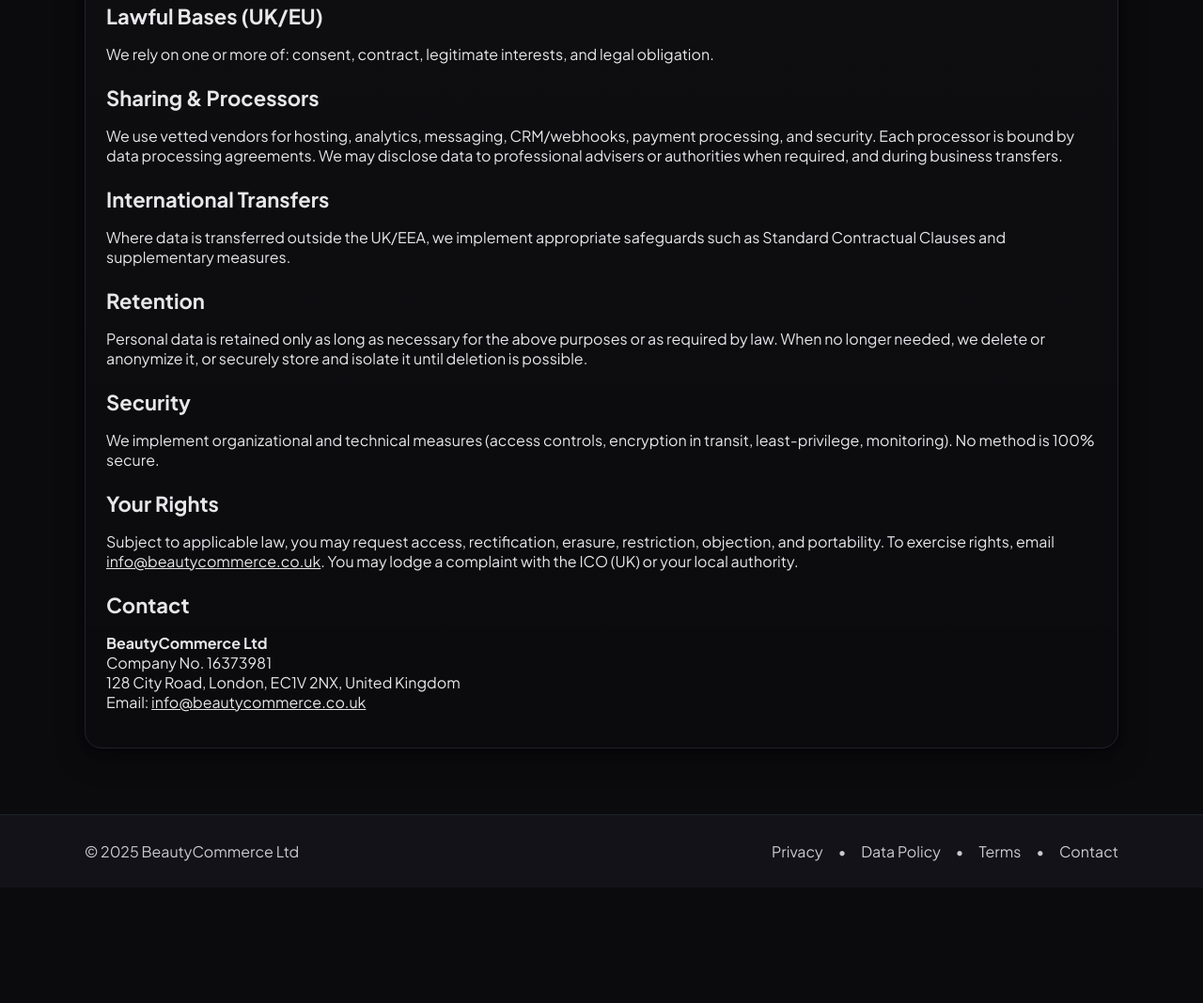
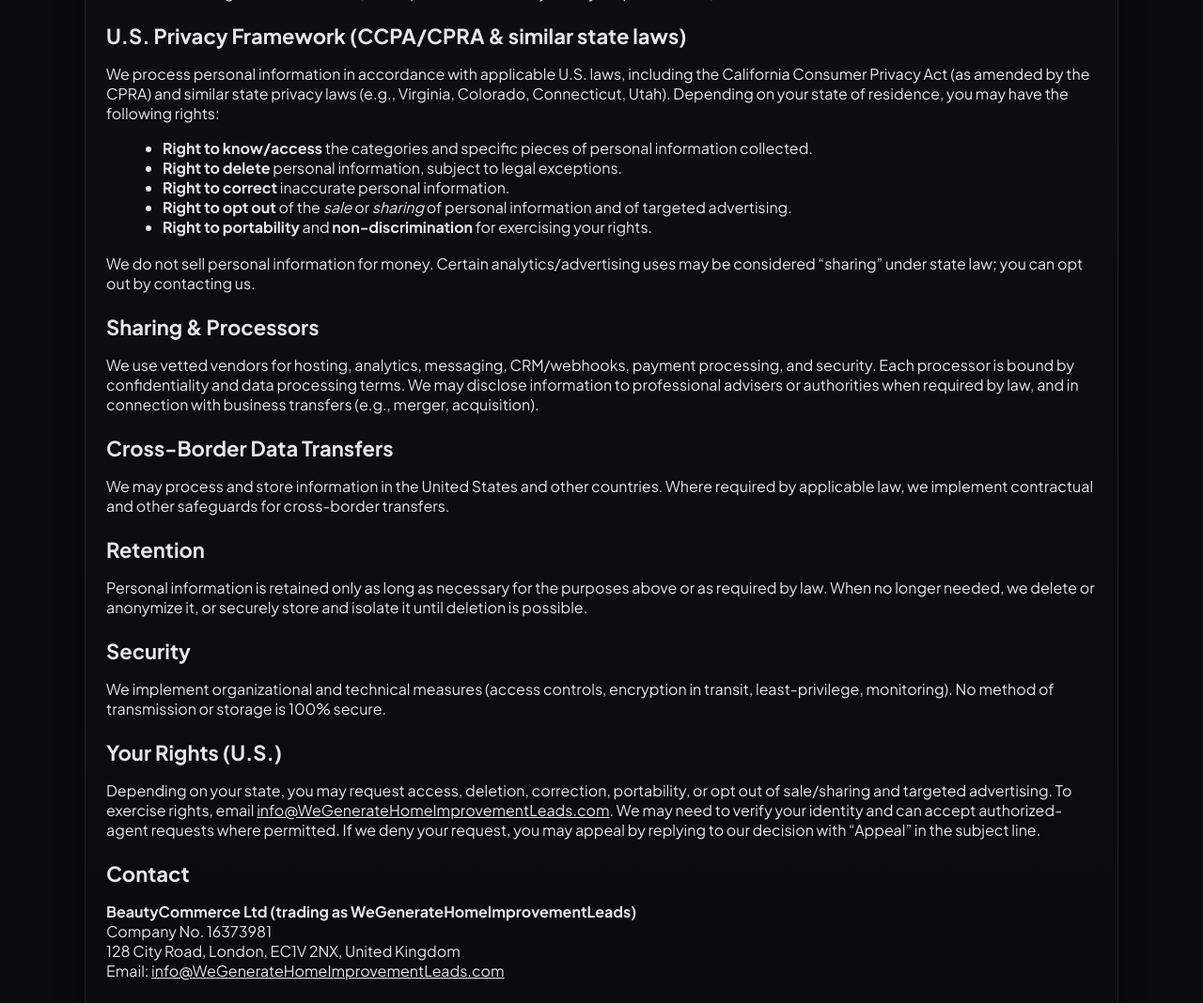
Before and after one commit to Yolandabelfort/Leadgeneration-website-, a plain HTML site: page data.html in a window 1280 px wide. Shown: the part 728-1796 px from the top of the page at 94% size. Before the commit the page ends 1673 px from the top, so only its background shows below. Drawn offline with Linux system fonts and the light colour scheme.

Commit message:
Update data.html

```diff
--- a/data.html
+++ b/data.html
@@ -6,29 +6,42 @@
   <meta name="viewport" content="width=device-width, initial-scale=1" />
   <link href="https://fonts.googleapis.com/css2?family=Plus+Jakarta+Sans:wght@400;600;700;800&display=swap" rel="stylesheet">
   <style>
-    :root{--bg:#0b0b0e;--bg-2:#121218;--ink:#e7e7ea;--muted:#a5a6ad;--line:#20222a;--accent:#c7ff4d;--accent-2:#f5ffb4;--card:#13141a;--radius:18px;--shadow:0 10px 30px rgba(0,0,0,.35),0 2px 8px rgba(0,0,0,.4)}
+    :root{
+      --bg:#0b0b0e; --bg-2:#121218; --ink:#e7e7ea; --muted:#a5a6ad;
+      --line:#20222a; --accent:#c7ff4d; --accent-2:#f5ffb4; --card:#13141a;
+      --radius:18px; --shadow:0 10px 30px rgba(0,0,0,.35), 0 2px 8px rgba(0,0,0,.4);
+    }
     *{box-sizing:border-box} html,body{height:100%}
-    body{margin:0;font-family:"Plus Jakarta Sans",system-ui,-apple-system,Segoe UI,Roboto,Helvetica,Arial,sans-serif;color:var(--ink);background:var(--bg)}
-    a{color:inherit;text-decoration:none}
-    .container{width:min(1100px,92%);margin-inline:auto}
-    header{position:fixed;inset:0 0 auto 0;height:72px;z-index:40;backdrop-filter:saturate(180%) blur(8px);background:linear-gradient(to bottom, rgba(10,10,12,.75), rgba(10,10,12,.35) 60%, transparent);border-bottom:1px solid rgba(255,255,255,.06)}
-    .nav{height:72px;display:flex;align-items:center;justify-content:space-between}
-    .brand{display:flex;align-items:center;gap:12px;font-weight:800}
+    body{margin:0; font-family:"Plus Jakarta Sans",system-ui,-apple-system,Segoe UI,Roboto,Helvetica,Arial,sans-serif; color:var(--ink); background:var(--bg)}
+    a{color:inherit; text-decoration:none}
+    .container{width:min(1100px,92%); margin-inline:auto}
+    header{
+      position:fixed; inset:0 0 auto 0; height:72px; z-index:40;
+      backdrop-filter:saturate(180%) blur(8px);
+      background:linear-gradient(to bottom, rgba(10,10,12,.75), rgba(10,10,12,.35) 60%, transparent);
+      border-bottom:1px solid rgba(255,255,255,.06);
+    }
+    .nav{height:72px; display:flex; align-items:center; justify-content:space-between}
+    .brand{display:flex; align-items:center; gap:12px; font-weight:800}
     .logo { width: 34px; height: 34px; border-radius: 9px; background-image: url(./assets/logo.svg); background-size: 100%; box-shadow: 0 0 22px rgba(199, 255, 77, 0.25), inset 0 0 14px rgba(255, 255, 255, 0.06); }
-    nav ul{display:flex;gap:22px;list-style:none;margin:0;padding:0}
-    .cta{background:linear-gradient(135deg,var(--accent),var(--accent-2));color:#000;font-weight:800;padding:12px 18px;border-radius:999px;box-shadow:0 0 24px rgba(199,255,77,.25)}
-    .page-hero{padding-top:120px;padding-bottom:48px;background:radial-gradient(800px 380px at 10% 0%, rgba(199,255,77,.10), transparent 60%),radial-gradient(900px 420px at 120% 0%, rgba(255,255,255,.06), transparent 60%)}
-    h1{font-size:clamp(32px,4vw,48px);margin:0 0 6px;font-weight:900}
+    nav ul{display:flex; gap:22px; list-style:none; margin:0; padding:0}
+    .cta{background:linear-gradient(135deg,var(--accent),var(--accent-2)); color:#000; font-weight:800; padding:12px 18px; border-radius:999px; box-shadow:0 0 24px rgba(199,255,77,.25)}
+    .page-hero{padding-top:120px; padding-bottom:48px; background:
+      radial-gradient(800px 380px at 10% 0%, rgba(199,255,77,.10), transparent 60%),
+      radial-gradient(900px 420px at 120% 0%, rgba(255,255,255,.06), transparent 60%);}
+    h1{font-size:clamp(32px,4vw,48px); margin:0 0 6px; font-weight:900}
     .sub{color:var(--muted)}
     .doc{padding:34px 0 70px}
-    .card{background:linear-gradient(180deg, rgba(255,255,255,.02), rgba(255,255,255,0));border:1px solid var(--line);border-radius:var(--radius);box-shadow:var(--shadow);padding:22px}
-    h2{font-size:22px;margin:22px 0 8px} h3{font-size:18px;margin:18px 0 6px}
+    .card{background:linear-gradient(180deg, rgba(255,255,255,.02), rgba(255,255,255,0)); border:1px solid var(--line); border-radius:var(--radius); box-shadow:var(--shadow); padding:22px}
+    h2{font-size:22px; margin:22px 0 8px}
+    h3{font-size:18px; margin:18px 0 6px}
     ul{margin:10px 0 18px 20px}
-    footer{background:var(--bg-2);border-top:1px solid var(--line);color:#c9c9cf;padding:28px 0}
-    @media (max-width:720px){nav ul{display:none}}
+    footer{background:var(--bg-2); border-top:1px solid var(--line); color:#c9c9cf; padding:28px 0}
+    @media (max-width:720px){ nav ul{display:none} }
   </style>
 </head>
 <body>
+  <!-- NAV -->
   <header>
     <div class="container nav">
       <div class="brand"><span class="logo"></span><span>WeGenerateHomeImprovementLeads</span></div>
@@ -44,17 +57,19 @@
     </div>
   </header>
 
+  <!-- PAGE HERO -->
   <section class="page-hero">
     <div class="container">
       <h1>Data Policy</h1>
-      <div class="sub">How we collect, use, retain, and safeguard data.</div>
+      <div class="sub">Last updated <strong>July 4, 2025</strong></div>
     </div>
   </section>
 
+  <!-- DOCUMENT -->
   <section class="doc">
     <div class="container card">
       <h2>Scope</h2>
-      <p>This Data Policy explains our practices regarding personal data processed by <strong>BeautyCommerce Ltd</strong> (trading as <strong>WeGenerateHomeImprovementLeads</strong>) in connection with lead generation for home services (Roofing, Windows, Gutters, Garden).</p>
+      <p>This Data Policy explains our practices regarding personal information processed by <strong>BeautyCommerce Ltd (trading as WeGenerateHomeImprovementLeads)</strong> in connection with lead generation for home services (Roofing, Windows, Gutters, Garden). This policy is directed to users in the United States and reflects U.S. privacy law requirements.</p>
 
       <h2>Data We Collect</h2>
       <ul>
@@ -72,36 +87,45 @@
         <li>Marketing communications (where permitted and subject to your preferences).</li>
       </ul>
 
-      <h2>Lawful Bases (UK/EU)</h2>
-      <p>We rely on one or more of: consent, contract, legitimate interests, and legal obligation.</p>
+      <h2>U.S. Privacy Framework (CCPA/CPRA & similar state laws)</h2>
+      <p>We process personal information in accordance with applicable U.S. laws, including the California Consumer Privacy Act (as amended by the CPRA) and similar state privacy laws (e.g., Virginia, Colorado, Connecticut, Utah). Depending on your state of residence, you may have the following rights:</p>
+      <ul>
+        <li><strong>Right to know/access</strong> the categories and specific pieces of personal information collected.</li>
+        <li><strong>Right to delete</strong> personal information, subject to legal exceptions.</li>
+        <li><strong>Right to correct</strong> inaccurate personal information.</li>
+        <li><strong>Right to opt out</strong> of the <em>sale</em> or <em>sharing</em> of personal information and of targeted advertising.</li>
+        <li><strong>Right to portability</strong> and <strong>non-discrimination</strong> for exercising your rights.</li>
+      </ul>
+      <p>We do not sell personal information for money. Certain analytics/advertising uses may be considered “sharing” under state law; you can opt out by contacting us.</p>
 
-      <h2>Sharing & Processors</h2>
-      <p>We use vetted vendors for hosting, analytics, messaging, CRM/webhooks, payment processing, and security. Each processor is bound by data processing agreements. We may disclose data to professional advisers or authorities when required, and during business transfers.</p>
+      <h2>Sharing &amp; Processors</h2>
+      <p>We use vetted vendors for hosting, analytics, messaging, CRM/webhooks, payment processing, and security. Each processor is bound by confidentiality and data processing terms. We may disclose information to professional advisers or authorities when required by law, and in connection with business transfers (e.g., merger, acquisition).</p>
 
-      <h2>International Transfers</h2>
-      <p>Where data is transferred outside the UK/EEA, we implement appropriate safeguards such as Standard Contractual Clauses and supplementary measures.</p>
+      <h2>Cross-Border Data Transfers</h2>
+      <p>We may process and store information in the United States and other countries. Where required by applicable law, we implement contractual and other safeguards for cross-border transfers.</p>
 
       <h2>Retention</h2>
-      <p>Personal data is retained only as long as necessary for the above purposes or as required by law. When no longer needed, we delete or anonymize it, or securely store and isolate it until deletion is possible.</p>
+      <p>Personal information is retained only as long as necessary for the purposes above or as required by law. When no longer needed, we delete or anonymize it, or securely store and isolate it until deletion is possible.</p>
 
       <h2>Security</h2>
-      <p>We implement organizational and technical measures (access controls, encryption in transit, least-privilege, monitoring). No method is 100% secure.</p>
+      <p>We implement organizational and technical measures (access controls, encryption in transit, least-privilege, monitoring). No method of transmission or storage is 100% secure.</p>
 
-      <h2>Your Rights</h2>
-      <p>Subject to applicable law, you may request access, rectification, erasure, restriction, objection, and portability. To exercise rights, email <a href="mailto:info@beautycommerce.co.uk" style="text-decoration:underline">info@beautycommerce.co.uk</a>. You may lodge a complaint with the ICO (UK) or your local authority.</p>
+      <h2>Your Rights (U.S.)</h2>
+      <p>Depending on your state, you may request access, deletion, correction, portability, or opt out of sale/sharing and targeted advertising. To exercise rights, email <a href="mailto:info@WeGenerateHomeImprovementLeads.com" style="text-decoration:underline">info@WeGenerateHomeImprovementLeads.com</a>. We may need to verify your identity and can accept authorized-agent requests where permitted. If we deny your request, you may appeal by replying to our decision with “Appeal” in the subject line.</p>
 
       <h2>Contact</h2>
-      <p><strong>BeautyCommerce Ltd</strong><br>
-         Company No. 16373981<br>
-         128 City Road, London, EC1V 2NX, United Kingdom<br>
-         Email: <a href="mailto:info@beautycommerce.co.uk" style="text-decoration:underline">info@beautycommerce.co.uk</a></p>
+      <p><strong>BeautyCommerce Ltd (trading as WeGenerateHomeImprovementLeads)</strong><br>
+        Company No. 16373981<br>
+        128 City Road, London, EC1V 2NX, United Kingdom<br>
+        Email: <a href="mailto:info@WeGenerateHomeImprovementLeads.com" style="text-decoration:underline">info@WeGenerateHomeImprovementLeads.com</a></p>
     </div>
   </section>
 
+  <!-- FOOTER -->
   <footer>
-    <div class="container" style="display:flex;flex-wrap:wrap;gap:14px;justify-content:space-between;align-items:center">
+    <div class="container" style="display:flex; flex-wrap:wrap; gap:14px; justify-content:space-between; align-items:center">
       <div>&copy; 2025 BeautyCommerce Ltd</div>
-      <div style="display:flex;gap:16px">
+      <div style="display:flex; gap:16px">
         <a href="privacy.html">Privacy</a><span aria-hidden="true">•</span>
         <a href="data.html">Data Policy</a><span aria-hidden="true">•</span>
         <a href="terms.html">Terms</a><span aria-hidden="true">•</span>
```
